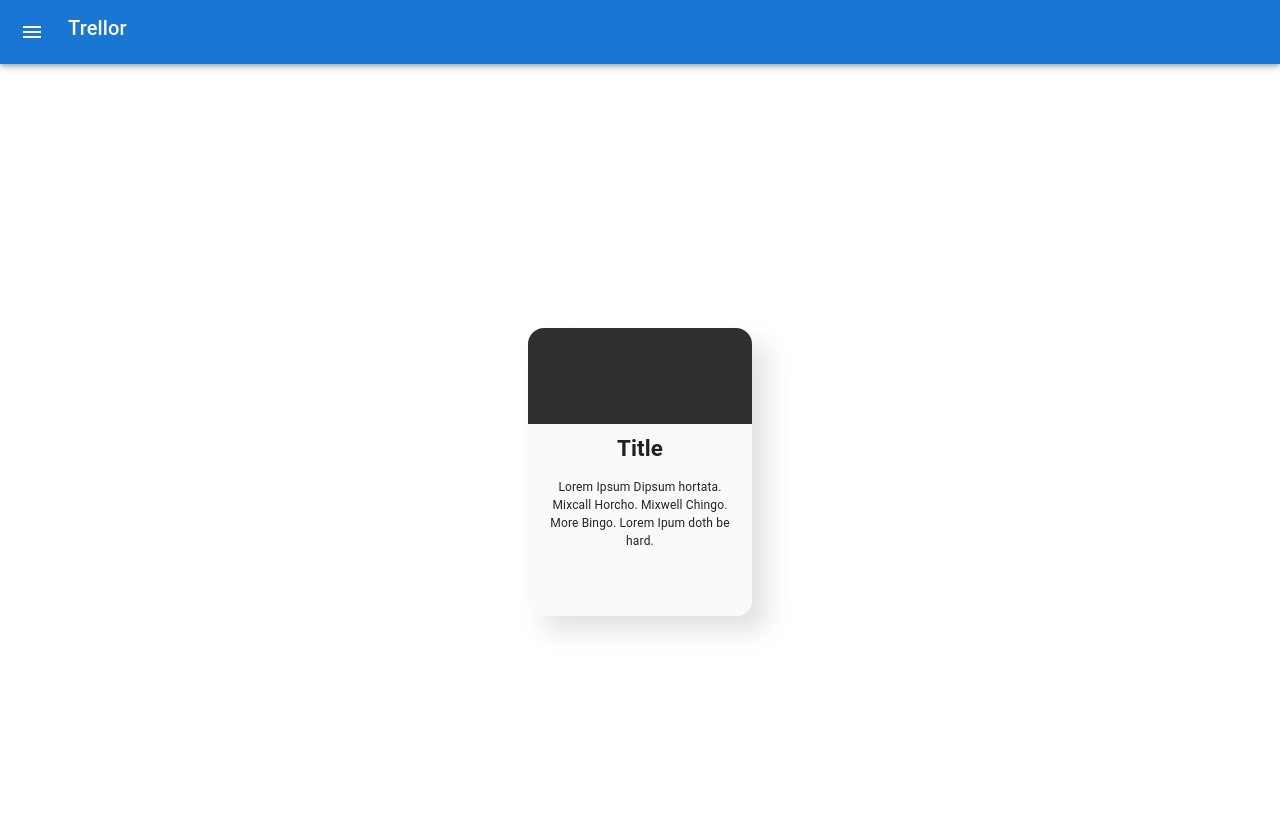
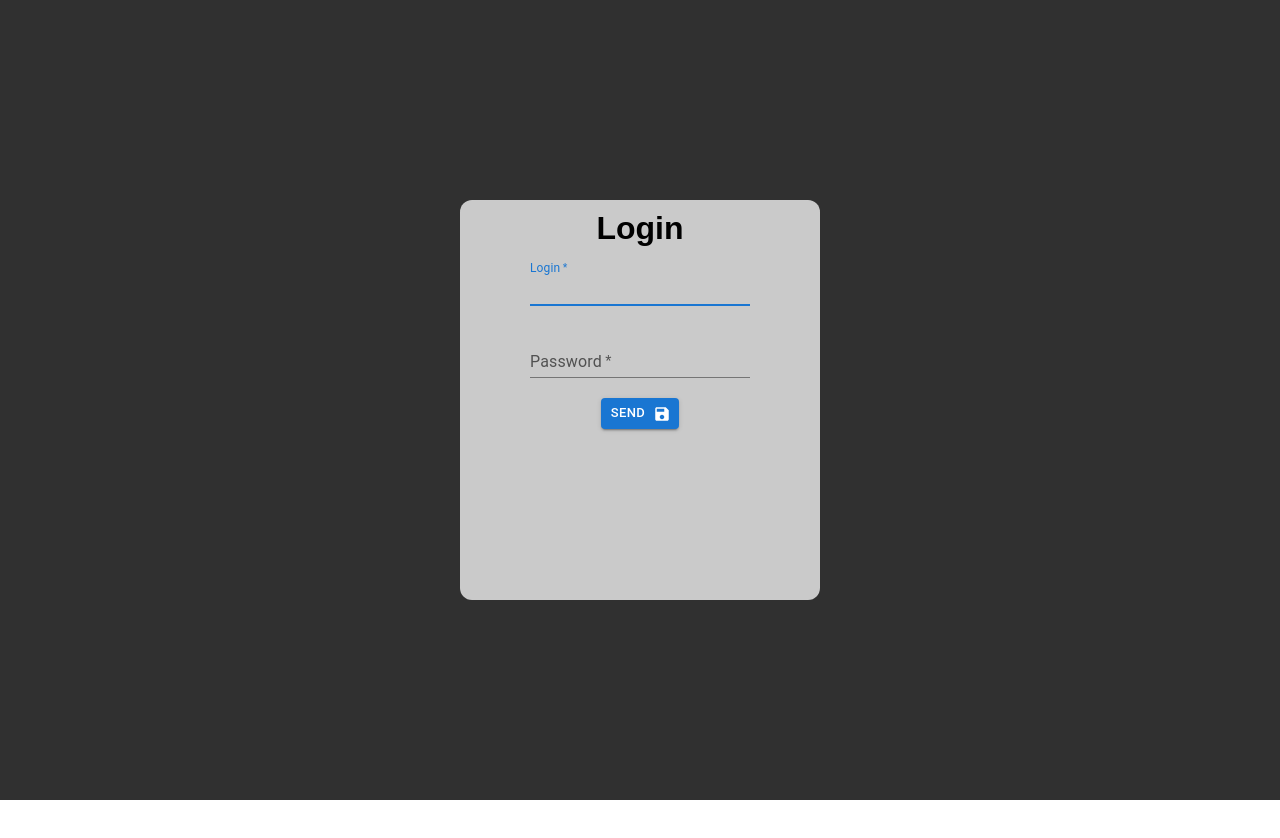
Before and after one commit to lipenau1/Front-end-Anotacoes, a React (Create React App) app in the folder front-anotacoes/: page / in a window 1280 px wide. Shown: the top 838 px of the page. After the commit the page ends 800 px from the top, so only its background shows below. Built offline with nearby package versions, Linux system fonts and the light colour scheme.

Commit message:
Feat: muita fe

```diff
--- a/front-anotacoes/src/App.js
+++ b/front-anotacoes/src/App.js
@@ -1,5 +1,6 @@
 import logo from './logo.svg';
 import './App.css';
+import Login from './pages/Login/Login';
 import Home from './pages/Home/Home';
 import { BrowserRouter as Router, Route, Routes } from 'react-router-dom';
 
@@ -9,6 +10,7 @@ function App() {
       <Router>
         <Routes>
           <Route path="/" element={<Home />} />
+          <Route path="/login" element={<Login />} />
         </Routes>
       </Router>
     </>
--- a/front-anotacoes/src/index.js
+++ b/front-anotacoes/src/index.js
@@ -1,7 +1,7 @@
 import React from "react";
 import ReactDOM from "react-dom/client";
 import "./index.css";
-import Home from "./pages/Home/Home";
+import Home from "./pages/Login/Login";
 
 const root = ReactDOM.createRoot(document.getElementById("root"));
 root.render(<Home />);
--- a/front-anotacoes/src/pages/Home/Home.css
+++ b/front-anotacoes/src/pages/Home/Home.css
@@ -47,8 +47,8 @@ p {
   transition: all 0.4s cubic-bezier(0.645, 0.045, 0.355, 1);
   border-radius: 16px;
   overflow: hidden;
-  -webkit-box-shadow: 15px 15px 27px #e1e1e3, -15px -15px 27px #ffffff;
-  box-shadow: 15px 15px 27px #e1e1e3, -15px -15px 27px #ffffff;
+  -webkit-box-shadow: 15px 15px 27px #252525, -15px -15px 27px #202020;
+  box-shadow: 15px 15px 27px #252525, -15px -15px 27px #202020;
 }
 
 /* ^-- The margin bottom is necessary for the drop shadow otherwise it gets clipped in certain cases. */
@@ -154,5 +154,5 @@ p {
 
 
 .background {
-  background-color: #ffff;
+  background-color: #303030;
 }
--- a/front-anotacoes/src/pages/Home/Home.js
+++ b/front-anotacoes/src/pages/Home/Home.js
@@ -85,7 +85,7 @@ export default function Home() {
             <CssBaseline />
             <AppBar position="fixed" open={open}>
 
-                <Toolbar className=''>
+                <Toolbar className='background'>
                     <Grid container>
 
                         <IconButton
@@ -125,7 +125,7 @@ export default function Home() {
                 </DrawerHeader>
                 <Divider />
                 <List>
-                    {['Inbox', 'Starred', 'Send email', 'Drafts'].map((text, index) => (
+                    {['Home'].map((text, index) => (
                         <ListItem button key={text}>
                             <ListItemIcon>
                                 {index % 2 === 0 ? <InboxIcon /> : <MailIcon />}
```
